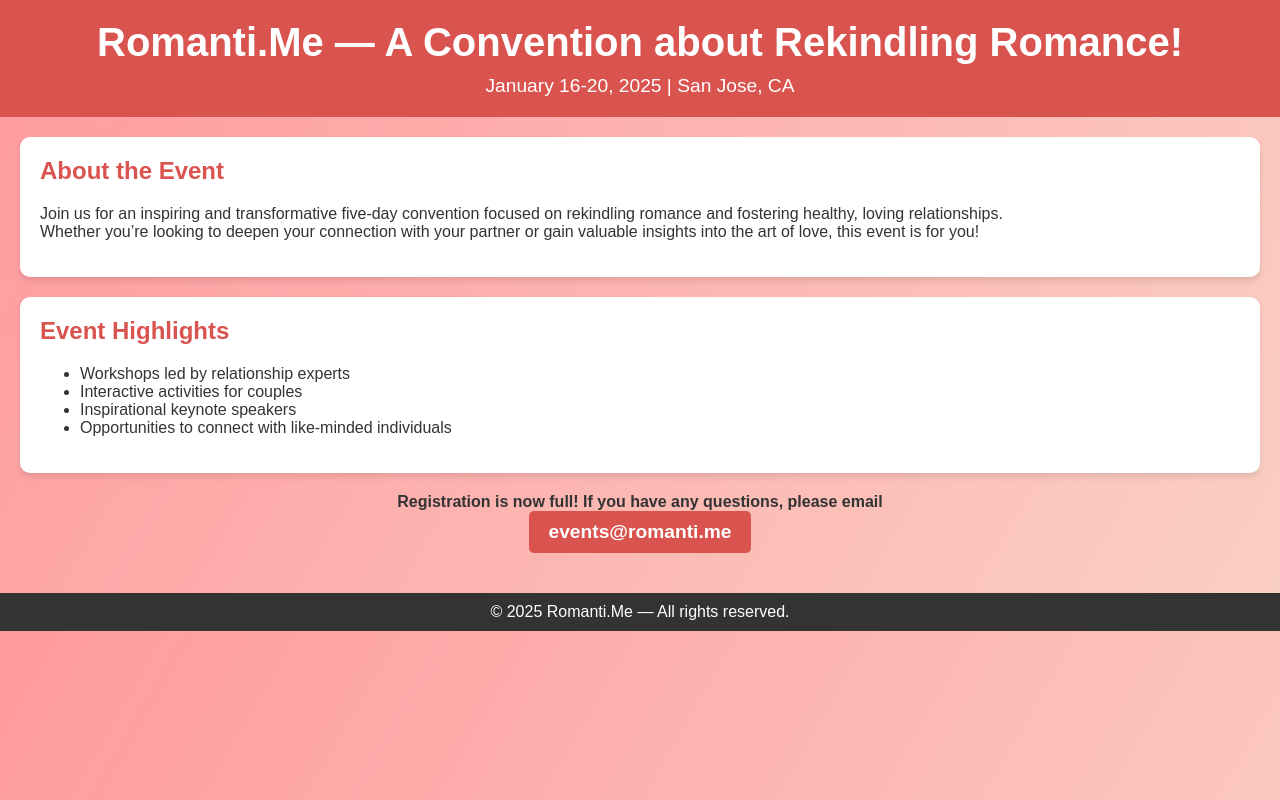
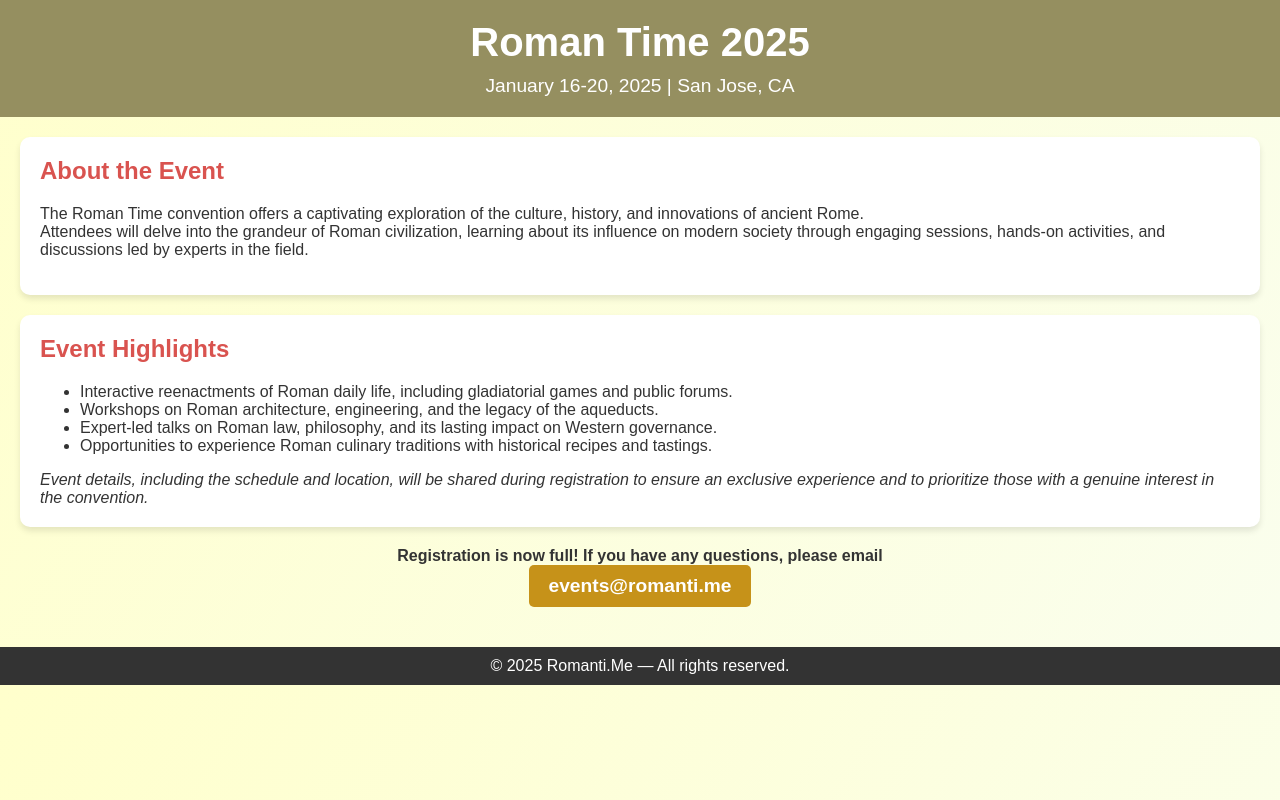
Before and after one commit to zyphlar/roman-time, a plain HTML site: page index.html in a window 1280 px wide. Drawn offline with Linux system fonts and the light colour scheme.

Commit message:
Update index.html

```diff
--- a/index.html
+++ b/index.html
@@ -3,18 +3,18 @@
 <head>
     <meta charset="UTF-8">
     <meta name="viewport" content="width=device-width, initial-scale=1.0">
-    <title>Rekindling Romance Convention 2025</title>
+    <title>Roman Time 2025</title>
     <style>
         body {
             font-family: Arial, sans-serif;
             margin: 0;
             padding: 0;
-            background: linear-gradient(120deg, #ff9a9e, #fad0c4);
+            background: linear-gradient(120deg, #ffffcc, #fafeee);
             color: #333;
         }
 
         header {
-            background-color: #d9534f;
+            background-color: #958f60;
             color: #fff;
             text-align: center;
             padding: 20px 0;
@@ -55,7 +55,7 @@
         .cta a {
             display: inline-block;
             padding: 10px 20px;
-            background-color: #d9534f;
+            background-color: #c69219;
             color: #fff;
             text-decoration: none;
             border-radius: 5px;
@@ -81,25 +81,26 @@
 </head>
 <body>
     <header>
-        <h1>Romanti.Me &mdash; A Convention about Rekindling Romance!</h1>
+        <h1>Roman Time 2025</h1>
         <p>January 16-20, 2025 | San Jose, CA</p>
     </header>
 
     <main>
         <section class="info">
             <h2>About the Event</h2>
-            <p>Join us for an inspiring and transformative five-day convention focused on rekindling romance and fostering healthy, loving relationships.
-            <br/>Whether you’re looking to deepen your connection with your partner or gain valuable insights into the art of love, this event is for you!</p>
+            <p>The Roman Time convention offers a captivating exploration of the culture, history, and innovations of ancient Rome.
+                <br/>Attendees will delve into the grandeur of Roman civilization, learning about its influence on modern society through engaging sessions, hands-on activities, and discussions led by experts in the field.</p>
         </section>
 
         <section class="info">
             <h2>Event Highlights</h2>
             <ul>
-                <li>Workshops led by relationship experts</li>
-                <li>Interactive activities for couples</li>
-                <li>Inspirational keynote speakers</li>
-                <li>Opportunities to connect with like-minded individuals</li>
+                <li>Interactive reenactments of Roman daily life, including gladiatorial games and public forums.</li>
+                <li>Workshops on Roman architecture, engineering, and the legacy of the aqueducts.</li>
+                <li>Expert-led talks on Roman law, philosophy, and its lasting impact on Western governance.</li>
+                <li>Opportunities to experience Roman culinary traditions with historical recipes and tastings.</li>
             </ul>
+            <em>Event details, including the schedule and location, will be shared during registration to ensure an exclusive experience and to prioritize those with a genuine interest in the convention.</em>
         </section>
 
         <div class="cta">
```
